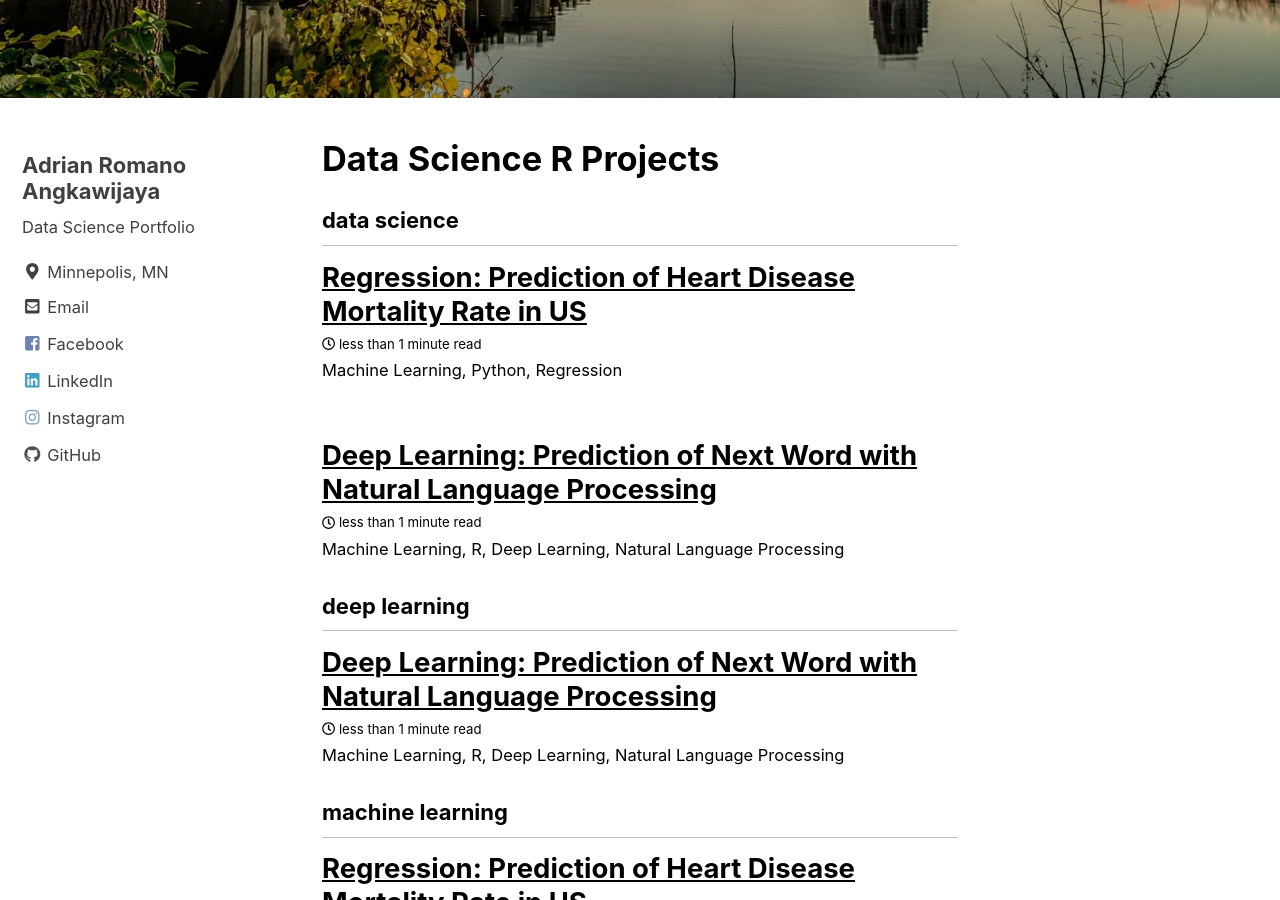
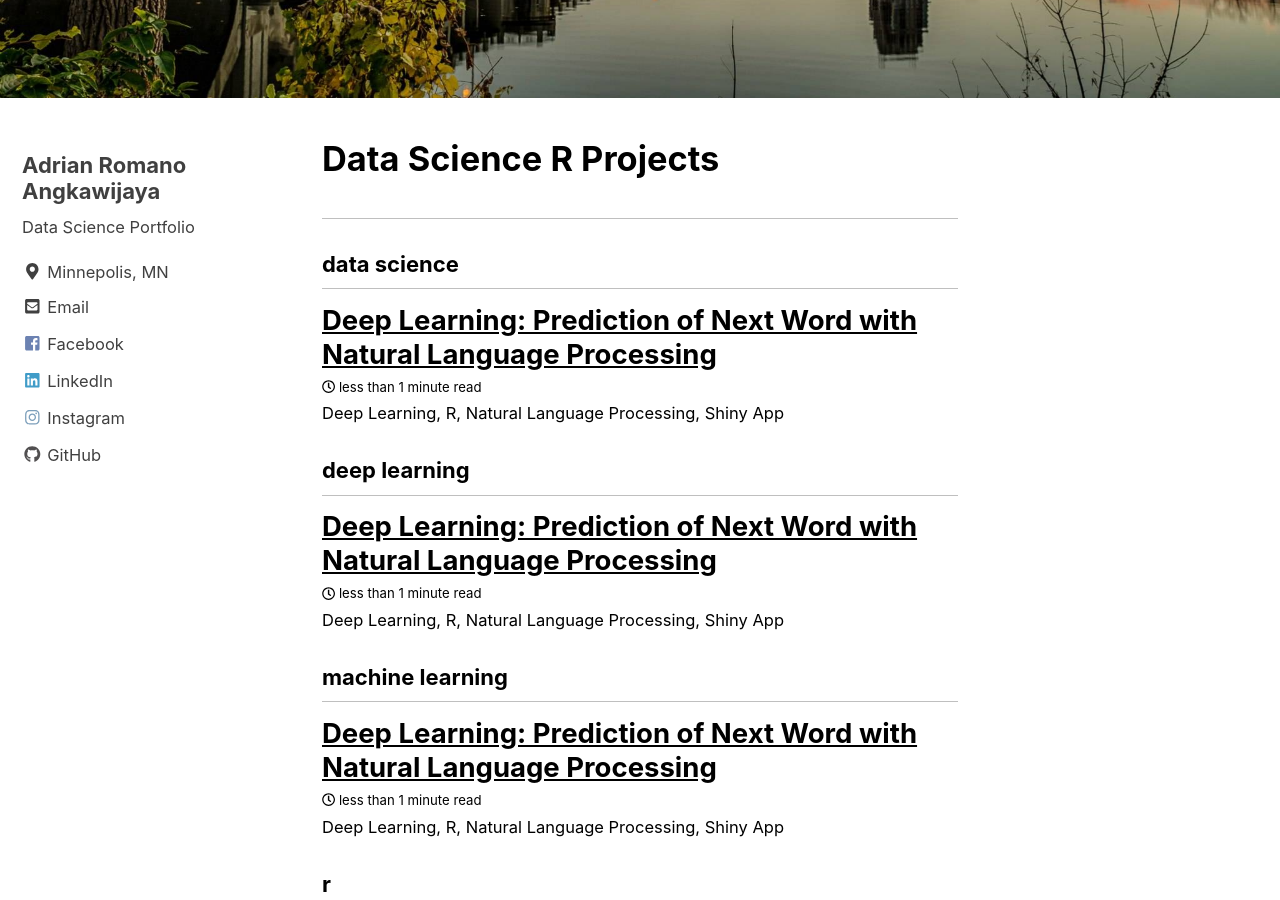
Before and after one commit to adrianromano/adrianromano.github.io, a Jekyll site: the page built from _pages/R.md, in a window 1280 px wide and 900 px high, scrolled down 855 px. Built offline with Jekyll 4.4.1, drawn with Linux system fonts in a browser that asks for light colours; nearby versions of some CDN libraries; some of the changed text lies outside the part shown.

Commit message:
new gith

```diff
--- a/_pages/R.md
+++ b/_pages/R.md
@@ -8,7 +8,7 @@
 ---
 
 {% include base_path %}
-{% include group-by-array collection=site.posts field="tags" %}
+{% include group-by-array collection=site.posts field="tagss" %}
 
 {% for tag in group_names %}
   {% assign posts = group_items[forloop.index0] %}
--- a/_posts/2018-06-16-nlp.md
+++ b/_posts/2018-06-16-nlp.md
@@ -1,8 +1,8 @@
 ---
 title: "Deep Learning: Prediction of Next Word with Natural Language Processing"
 date: 2018-06-16
-tags: [deep learning, r, machine learning, data science, shiny]
+tagss: [deep learning, r, machine learning, data science, shiny]
 header:
-  image: "/images/python/words.jpeg"
-excerpt: "Machine Learning, R, Deep Learning, Natural Language Processing"
+  image: "/images/stonearch.jpeg"
+excerpt: "Deep Learning, R, Natural Language Processing, Shiny App"
 ---
```
